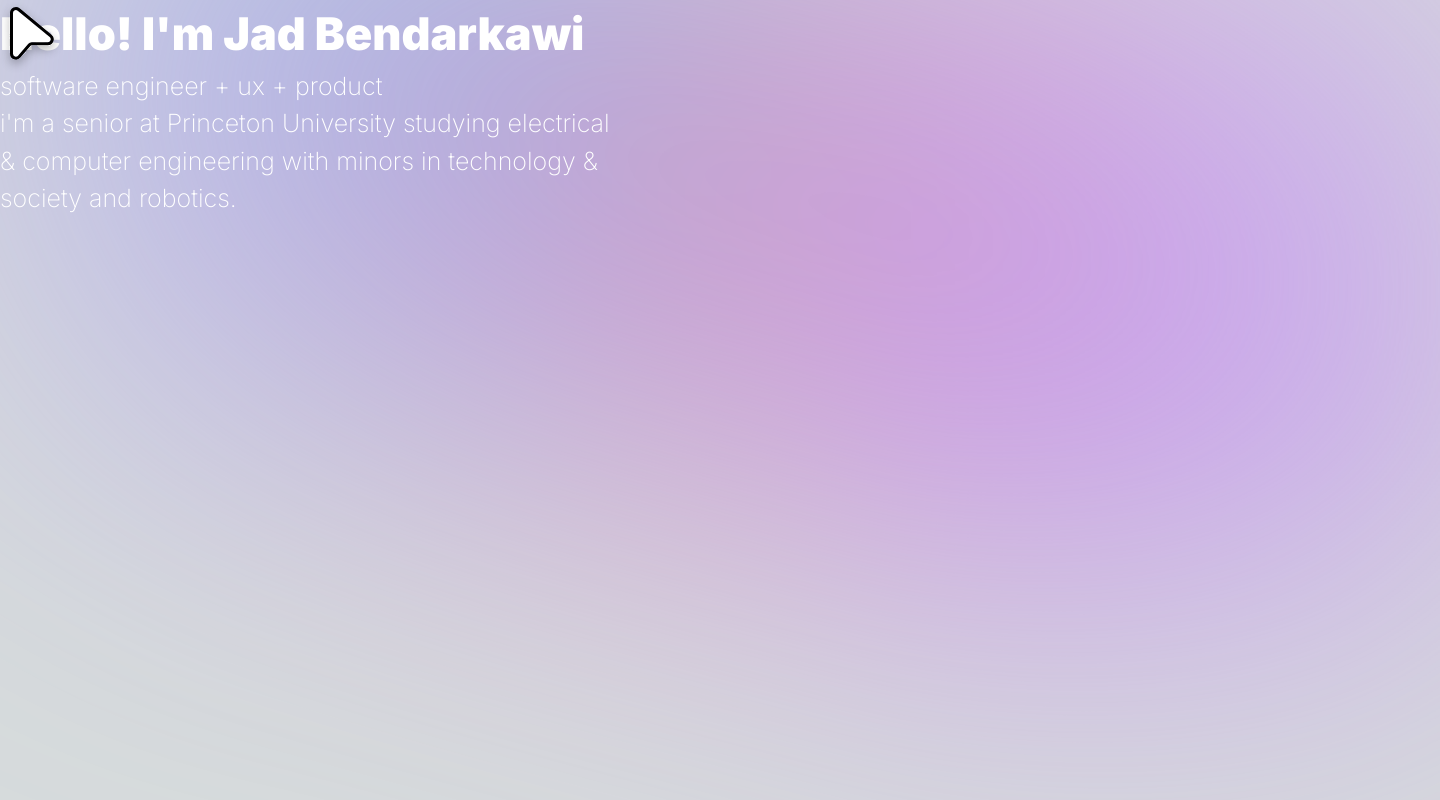
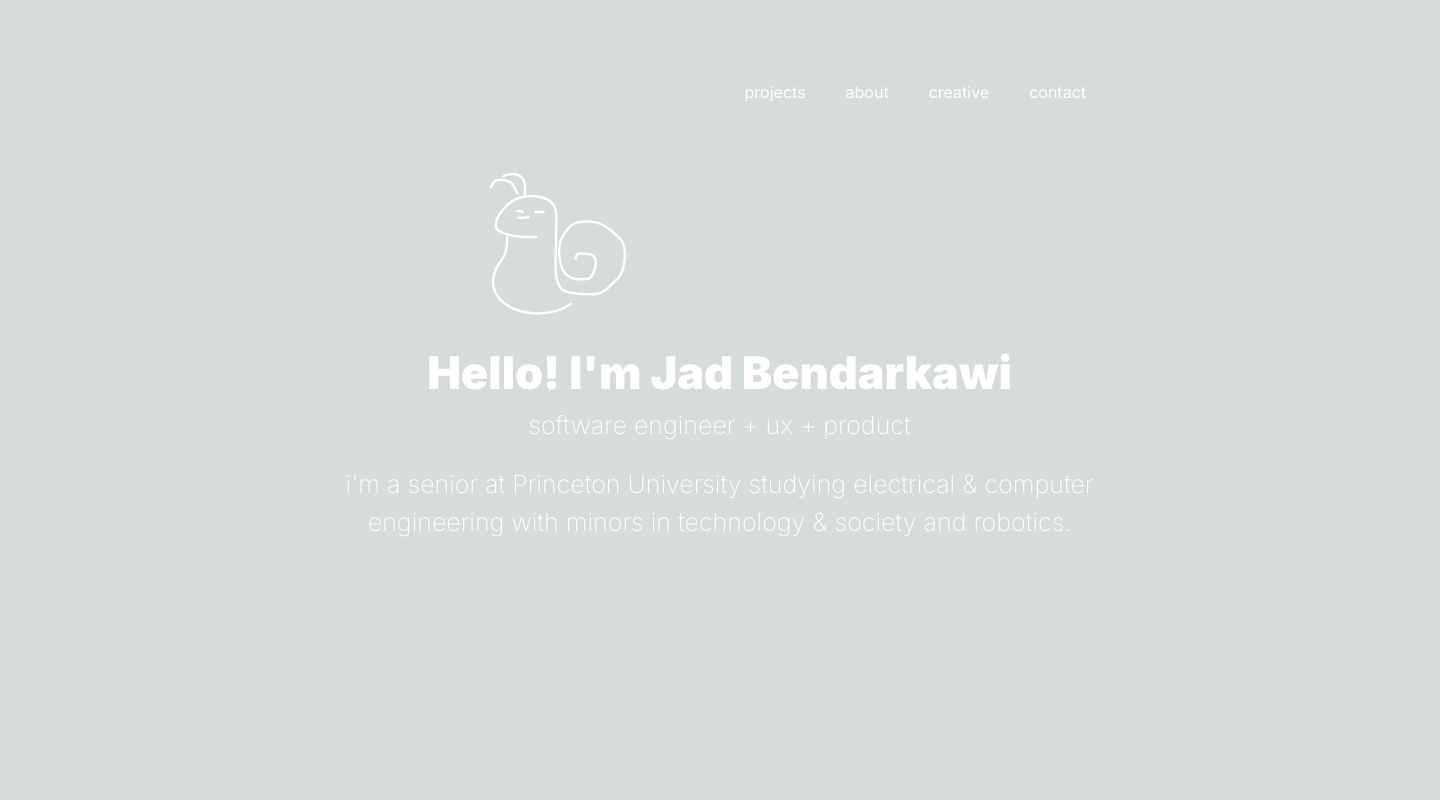
Before and after one commit to jad-bend/personal-site, a Next.js app: page / in a window 1280 px wide. Shown: the whole page, 1440 px wide, since content can reach past the window. Built offline with nearby package versions, Linux system fonts and the light colour scheme.

Commit message:
spline packages + updates

```diff
--- a/app/Cursor.tsx
+++ b/app/Cursor.tsx
@@ -7,23 +7,30 @@
   const { x, y } = useMousePosition();
   return (
     <>
-      <div style={{ left: `${x}px`, top: `${y}px`, position: "fixed" }}>
+      <div
+        style={{
+          left: `${x}px`,
+          top: `${y}px`,
+          position: "fixed",
+          zIndex: 999,
+        }}
+      >
         <svg
           xmlns="http://www.w3.org/2000/svg"
-          width="64"
-          height="74"
-          viewBox="0 0 64 74"
+          width="38"
+          height="43"
+          viewBox="0 0 38 43"
           fill="none"
         >
           <g filter="url(#filter0_d_27_2)">
             <path
-              d="M13 12.9215C13 10.4573 15.8538 9.10407 17.7473 10.6704L49.6918 37.0956C51.7941 38.8346 50.5701 42.2627 47.8469 42.2626H31.6169C30.353 42.2626 29.1515 42.8144 28.3246 43.7746L18.0973 55.6498C16.3385 57.692 13 56.4424 13 53.7418L13 12.9215Z"
-              fill="white"
+              d="M8 7.6828C8 6.26341 9.64379 5.48394 10.7345 6.38616L29.1345 21.607C30.3454 22.6087 29.6404 24.5833 28.0718 24.5833H18.7233C17.9953 24.5833 17.3033 24.9011 16.8269 25.4542L10.936 32.2943C9.92299 33.4706 8 32.7508 8 31.1953L8 7.6828Z"
+              fill="#6372FF"
             />
             <path
-              d="M18.7034 9.51462C15.8213 7.13045 11.5 9.20194 11.5 12.9215L11.5 53.7418C11.5 57.8178 16.5574 59.7364 19.2339 56.6287L29.4611 44.7535C30.004 44.1231 30.791 43.7626 31.6169 43.7626H47.8469C51.9912 43.7626 53.8214 38.5649 50.6479 35.9398L18.7034 9.51462Z"
-              stroke="black"
-              stroke-width="3"
+              d="M11.2852 5.72042C9.62505 4.34714 7.136 5.54032 7.136 7.6828L7.136 31.1953C7.136 33.5431 10.0491 34.6482 11.5907 32.8581L17.4816 26.018C17.7943 25.6549 18.2476 25.4473 18.7233 25.4473H28.0718C30.4589 25.4473 31.5131 22.4534 29.6852 20.9413L11.2852 5.72042Z"
+              stroke="white"
+              stroke-width="1.728"
               stroke-linecap="round"
               stroke-linejoin="round"
             />
@@ -31,10 +38,10 @@
           <defs>
             <filter
               id="filter0_d_27_2"
-              x="0"
-              y="0.991638"
-              width="63.7579"
-              height="72.6813"
+              x="0.512005"
+              y="0.811182"
+              width="36.7245"
+              height="41.8644"
               filterUnits="userSpaceOnUse"
               color-interpolation-filters="sRGB"
             >
@@ -45,8 +52,8 @@
                 values="0 0 0 0 0 0 0 0 0 0 0 0 0 0 0 0 0 0 127 0"
                 result="hardAlpha"
               />
-              <feOffset dy="4" />
-              <feGaussianBlur stdDeviation="5" />
+              <feOffset dy="2.304" />
+              <feGaussianBlur stdDeviation="2.88" />
               <feComposite in2="hardAlpha" operator="out" />
               <feColorMatrix
                 type="matrix"
--- a/app/globals.css
+++ b/app/globals.css
@@ -6,7 +6,7 @@
   --foreground-rgb: 0, 0, 0;
   --background-start-rgb: 214, 219, 220;
   --background-end-rgb: 255, 255, 255;
-  cursor: none;
+  cursor: default;
 }
 
 @media (prefers-color-scheme: dark) {
--- a/app/page.tsx
+++ b/app/page.tsx
@@ -1,4 +1,7 @@
+"use client";
+
 import Cursor from "./Cursor";
+import Spline from "@splinetool/react-spline";
 
 function BackGradient() {
   return (
@@ -25,15 +28,76 @@
   );
 }
 
+function Snail() {
+  return (
+    <>
+      <div>
+        <svg
+          xmlns="http://www.w3.org/2000/svg"
+          width="138"
+          height="143"
+          viewBox="0 0 138 143"
+          fill="none"
+        >
+          <path
+            d="M47.1975 64.9834C37.6885 64.9834 26.8301 65.9101 17.828 62.2033C13.812 60.5497 6.84253 59.5251 6.84253 54.0427C6.84253 44.7582 12.5817 38.0961 19.3077 32.1613C28.9891 23.6189 42.9768 22.216 55.2685 26.2426C64.1446 29.1503 67.3749 36.0735 67.3749 44.8507C67.3749 61.1396 66.5678 77.3503 66.5678 93.6354C66.5678 101.896 67.5584 116.4 76.7462 119.463C85.5229 122.388 95.9549 122.508 105.129 122.287C114.824 122.054 122.176 112.797 128.625 106.549C135.603 99.7884 138.21 79.6632 133.736 70.5434C131.705 66.4022 126.048 61.9329 122.616 58.9749C116.872 54.023 109.09 49.822 101.452 49.6485C94.6485 49.4938 89.9352 48.8882 83.5618 52.4733C79.103 54.9814 76.0517 60.9023 73.4282 64.9834C69.4869 71.1142 69.6409 80.6043 70.7827 87.5821C71.7908 93.7425 73.2089 99.4375 78.2259 103.59C83.5427 107.99 91.321 107.37 97.8653 106.952C104.201 106.548 106.595 94.9455 106.878 90.1379C107.165 85.2645 103.711 82.1816 98.8518 81.9324C93.4946 81.6577 86.7453 79.1637 86.7453 86.775"
+            stroke="white"
+            stroke-width="2.4"
+            stroke-linecap="round"
+          />
+          <path
+            d="M18.142 64.9833C18.142 71.0301 18.0546 77.9819 15.2723 83.5466C12.5676 88.956 8.34088 93.1575 6.21483 98.8815C2.27114 109.499 3.78896 120.041 11.6852 127.937C29.0355 145.287 62.1315 145.153 81.9028 131.973"
+            stroke="white"
+            stroke-width="2.4"
+            stroke-linecap="round"
+          />
+          <path
+            d="M28.6342 39.1562C30.1603 39.1562 32.7853 38.5803 33.4767 39.9633"
+            stroke="white"
+            stroke-width="2.4"
+            stroke-linecap="round"
+          />
+          <path
+            d="M46.3904 39.9633H54.4614"
+            stroke="white"
+            stroke-width="2.4"
+            stroke-linecap="round"
+          />
+          <path
+            d="M29.4414 45.613C32.8646 45.613 36.9902 46.2776 39.9337 44.8059"
+            stroke="white"
+            stroke-width="2.4"
+            stroke-linecap="round"
+          />
+          <path
+            d="M35.8981 23.0142C35.8981 17.2244 37.1495 9.82755 32.6697 5.34772C28.0262 0.704225 19.2502 1.3647 14.1064 4.45095"
+            stroke="white"
+            stroke-width="2.4"
+            stroke-linecap="round"
+          />
+          <path
+            d="M28.6343 21.4C25.9198 18.0069 25.2779 12.9054 21.3704 10.28C17.7101 7.82074 10.7299 7.3576 6.6184 8.66579C4.18596 9.43975 3.09566 12.9345 2 14.9432"
+            stroke="white"
+            stroke-width="2.4"
+            stroke-linecap="round"
+          />
+        </svg>
+      </div>
+    </>
+  );
+}
+
 function NameGreeting() {
   return (
     <>
-      <div className="text-white z-1 absolute">
-        <div className="font-black text-[45px] ">Hello! I'm Jad Bendarkawi</div>
-        <div className="font-[200] text-[25px] ">
+      <div className="text-white z-1 absolute items-center">
+        <div className="font-black text-[45px] text-center">
+          Hello! I'm Jad Bendarkawi
+        </div>
+        <div className="font-[200] text-[25px] text-center">
           software engineer + ux + product
         </div>
-        <div className="font-[200] text-[25px] w-[623px]">
+        <div className="font-[200] text-[25px] w-[865px] text-center pt-[22px]">
           i'm a senior at Princeton University studying electrical & computer
           engineering with minors in technology & society and robotics.{" "}
         </div>
@@ -42,74 +106,40 @@
   );
 }
 
-function CursorYes() {
+function Navigation() {
   return (
-    <div className="fixed">
-      <svg
-        xmlns="http://www.w3.org/2000/svg"
-        width="64"
-        height="74"
-        viewBox="0 0 64 74"
-        fill="none"
-      >
-        <g filter="url(#filter0_d_27_2)">
-          <path
-            d="M13 12.9215C13 10.4573 15.8538 9.10407 17.7473 10.6704L49.6918 37.0956C51.7941 38.8346 50.5701 42.2627 47.8469 42.2626H31.6169C30.353 42.2626 29.1515 42.8144 28.3246 43.7746L18.0973 55.6498C16.3385 57.692 13 56.4424 13 53.7418L13 12.9215Z"
-            fill="white"
-          />
-          <path
-            d="M18.7034 9.51462C15.8213 7.13045 11.5 9.20194 11.5 12.9215L11.5 53.7418C11.5 57.8178 16.5574 59.7364 19.2339 56.6287L29.4611 44.7535C30.004 44.1231 30.791 43.7626 31.6169 43.7626H47.8469C51.9912 43.7626 53.8214 38.5649 50.6479 35.9398L18.7034 9.51462Z"
-            stroke="black"
-            stroke-width="3"
-            stroke-linecap="round"
-            stroke-linejoin="round"
-          />
-        </g>
-        <defs>
-          <filter
-            id="filter0_d_27_2"
-            x="0"
-            y="0.991638"
-            width="63.7579"
-            height="72.6813"
-            filterUnits="userSpaceOnUse"
-            color-interpolation-filters="sRGB"
-          >
-            <feFlood flood-opacity="0" result="BackgroundImageFix" />
-            <feColorMatrix
-              in="SourceAlpha"
-              type="matrix"
-              values="0 0 0 0 0 0 0 0 0 0 0 0 0 0 0 0 0 0 127 0"
-              result="hardAlpha"
-            />
-            <feOffset dy="4" />
-            <feGaussianBlur stdDeviation="5" />
-            <feComposite in2="hardAlpha" operator="out" />
-            <feColorMatrix
-              type="matrix"
-              values="0 0 0 0 0 0 0 0 0 0 0 0 0 0 0 0 0 0 0.25 0"
-            />
-            <feBlend
-              mode="normal"
-              in2="BackgroundImageFix"
-              result="effect1_dropShadow_27_2"
-            />
-            <feBlend
-              mode="normal"
-              in="SourceGraphic"
-              in2="effect1_dropShadow_27_2"
-              result="shape"
-            />
-          </filter>
-        </defs>
-      </svg>
+    <>
+      <div className="text-white z-1">
+        <span className="p-5">projects</span>
+        <span className="p-5">about</span>
+        <span className="p-5">creative</span>
+        <span className="p-5">contact</span>
+      </div>
+    </>
+  );
+}
+
+function HomeRender() {
+  return (
+    <div className="z-0 absolute">
+      <Spline scene="https://prod.spline.design/BG1WuJRm89H8JEUh/scene.splinecode" />
     </div>
   );
 }
 export default function Home() {
   return (
     <>
-      <BackGradient /> <NameGreeting /> <Cursor />
+      <div className="absolute top-[80px] right-[174px]">
+        <Navigation />
+      </div>
+
+      <div className="absolute top-[172px] right-[653px] content-center	">
+        <Snail />
+      </div>
+
+      <div className="absolute mt-[339px] ml-[287px] mr-[288px]">
+        <NameGreeting />
+      </div>
     </>
   );
 }
--- a/package.json
+++ b/package.json
@@ -9,6 +9,8 @@
     "lint": "next lint"
   },
   "dependencies": {
+    "@splinetool/react-spline": "^2.2.6",
+    "@splinetool/runtime": "^0.9.410",
     "@types/node": "20.4.5",
     "@types/react": "18.2.17",
     "@types/react-dom": "18.2.7",
```
Also changed, not shown: 1 other file (tests, documents, lock files or other folders).
